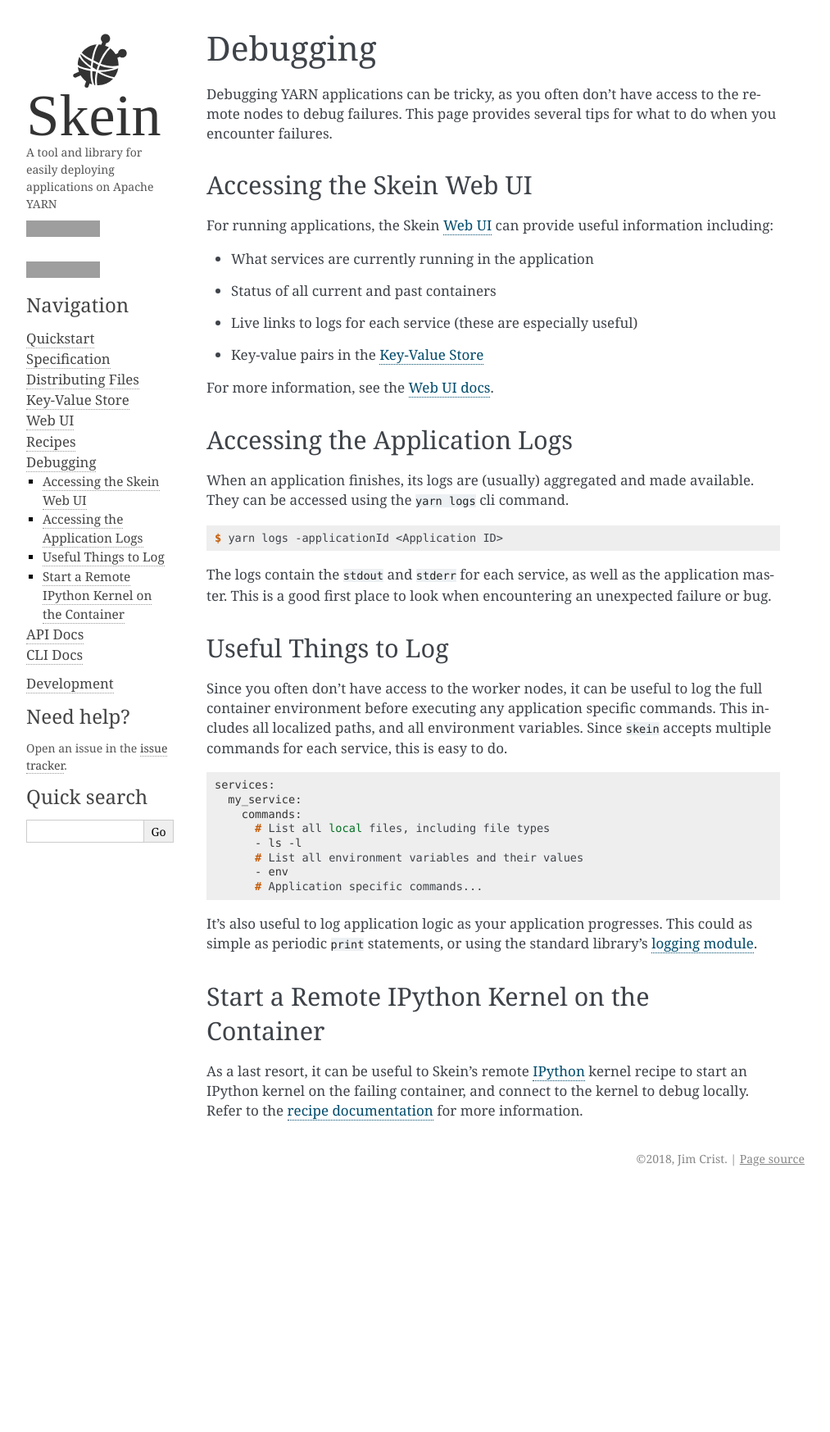
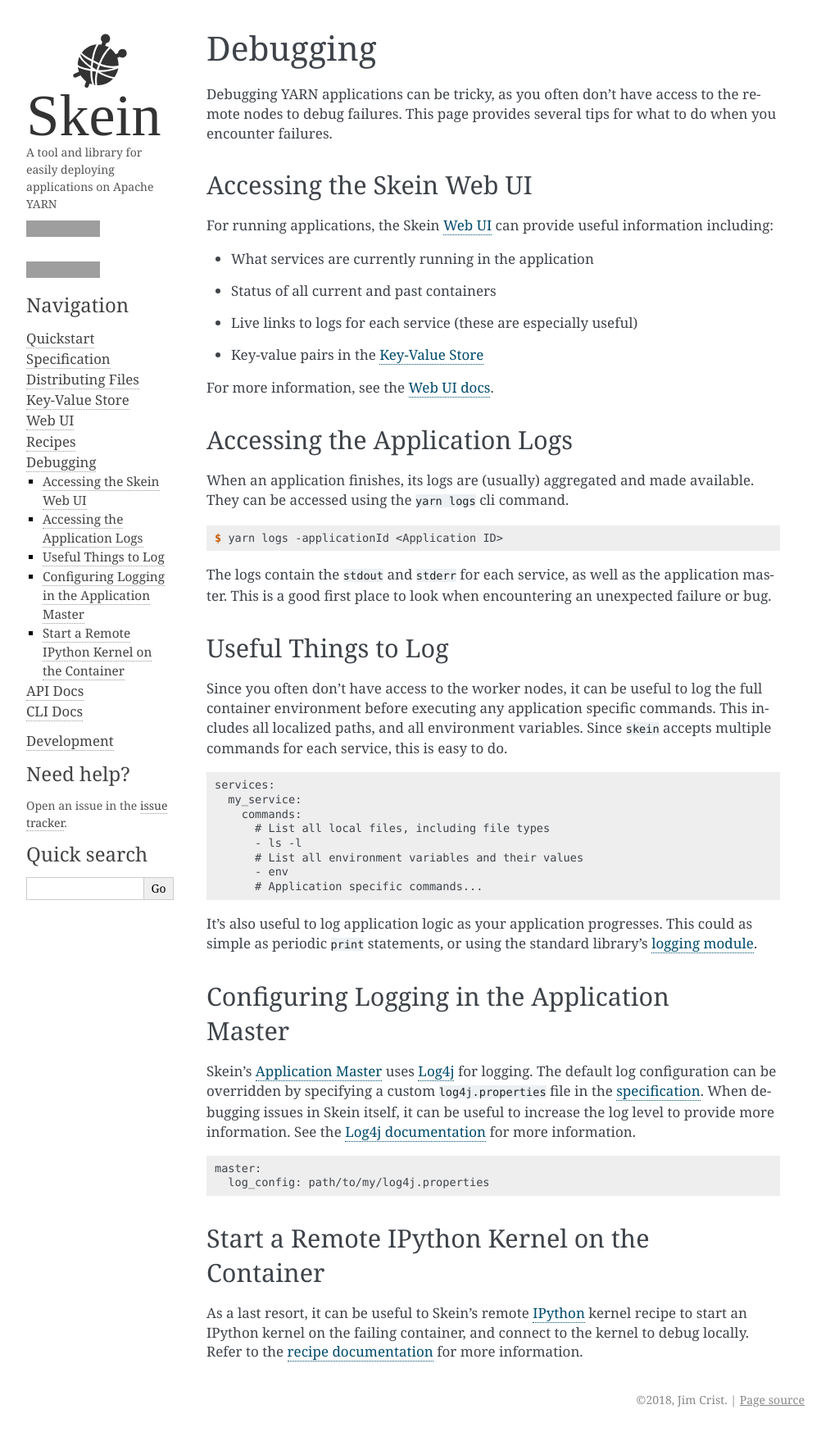
Before and after one commit to jcrist/skein, a Sphinx documentation site: the page built from docs/source/debugging.rst, in a window 1280 px wide. Shown: the whole page at 82% size, without its empty margins (138-1151 px from the left). Built offline with Sphinx 7.4.7, drawn with Linux system fonts in a browser that asks for light colours; before the commit the page ends 1453 px from its top, so only the background shows below that; grey boxes are pictures that could not be loaded.

Commit message:
Document custom logging configuration

```diff
--- a/docs/source/debugging.rst
+++ b/docs/source/debugging.rst
@@ -43,7 +43,7 @@
 commands. This includes all localized paths, and all environment variables.
 Since ``skein`` accepts multiple commands for each service, this is easy to do.
 
-.. code-block:: console
+.. code-block:: none
 
     services:
       my_service:
@@ -60,6 +60,24 @@
 library's `logging module <https://docs.python.org/3/library/logging.html>`_.
 
 
+Configuring Logging in the Application Master
+---------------------------------------------
+
+Skein's `Application Master
+<https://hadoop.apache.org/docs/stable/hadoop-yarn/hadoop-yarn-site/YARN.html>`__
+uses `Log4j <http://logging.apache.org/log4j/1.2/>`__ for logging. The default
+log configuration can be overridden by specifying a custom ``log4j.properties``
+file in the `specification <specification.html>`__. When debugging issues in
+Skein itself, it can be useful to increase the log level to provide more
+information. See the `Log4j documentation
+<https://logging.apache.org/log4j/1.2/>`__ for more information.
+
+.. code-block:: none
+
+    master:
+      log_config: path/to/my/log4j.properties
+
+
 Start a Remote IPython Kernel on the Container
 ----------------------------------------------
 
```
Also changed, not shown: docs/source/specification.rst (+22 -2 lines).
